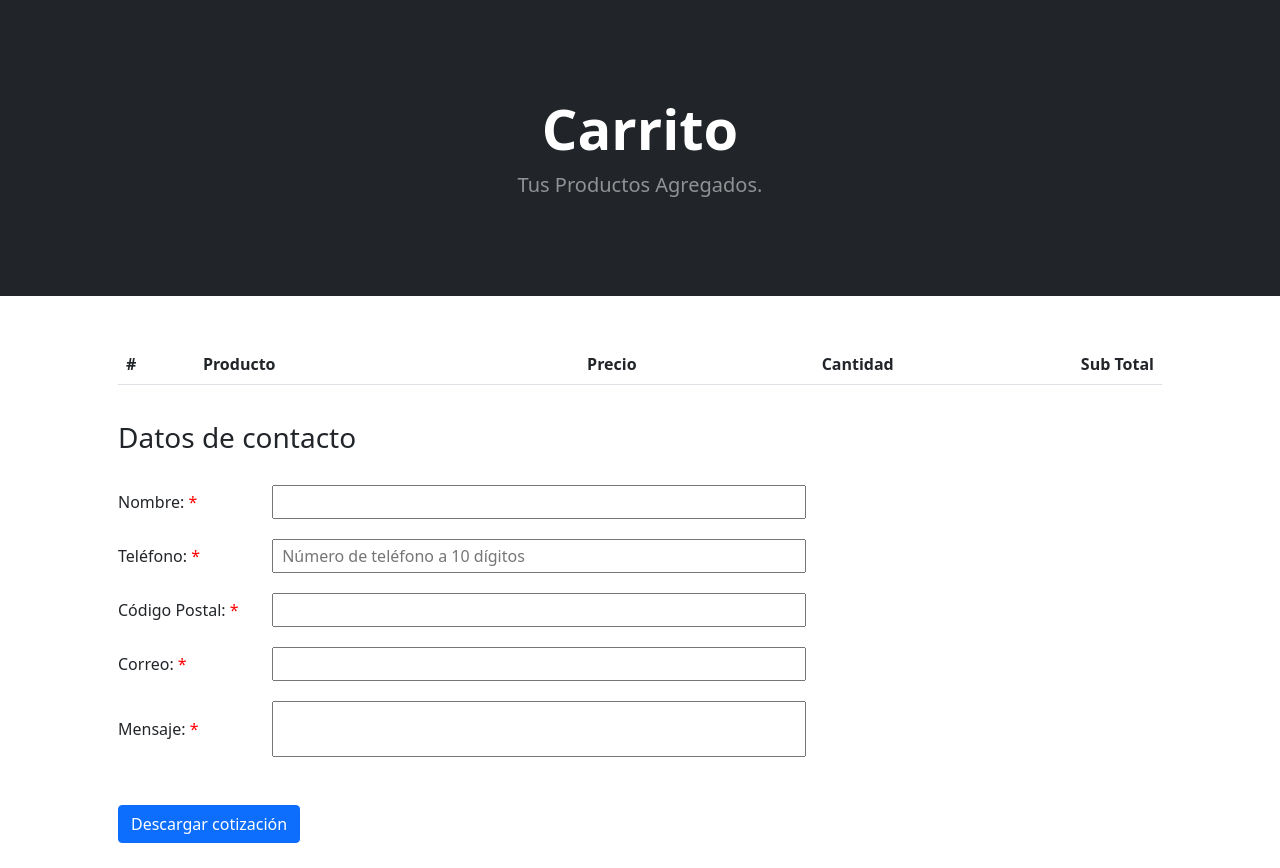
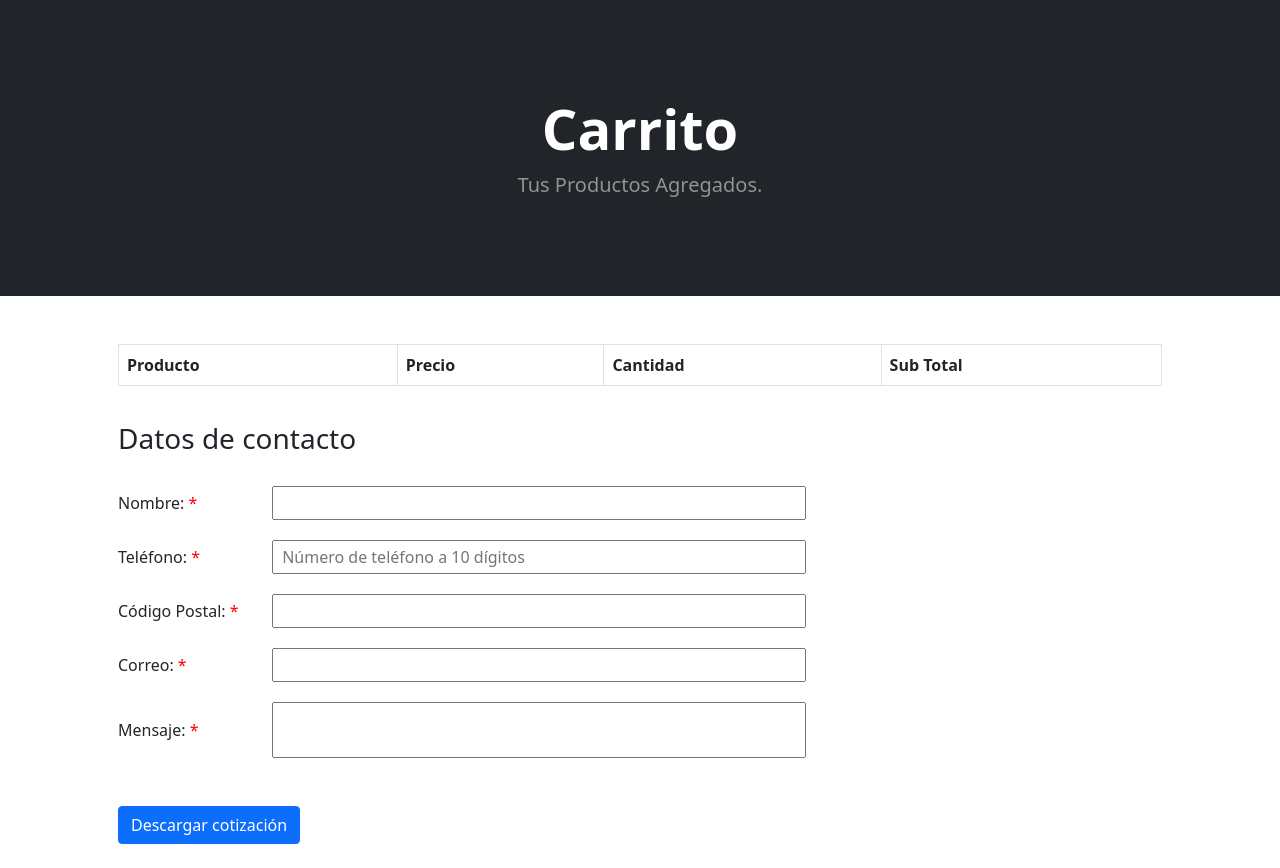
Before and after one commit to ar8enis/Venta, a PHP site: page /carrito.php in a window 1280 px wide. Shown: the part 57-925 px from the top of the page. Run offline with PHP 8.4, Linux system fonts and the light colour scheme; lists and menus that the app fills with data are empty; some libraries are stand-ins or nearby versions.

Commit message:
PDF
Cambios en el layout de la cotización y ajustes en la vista "Carrito".

```diff
--- a/Config/conexion.php
+++ b/Config/conexion.php
@@ -1,7 +1,7 @@
 <?php
     $host = "localhost";
     $user = "root";
-    $clave = "Bb208132#";
+    $clave = "";
     $bd = "refrigeracionypr_card";
     $conexion = mysqli_connect($host,$user,$clave,$bd);
     if (mysqli_connect_errno()){
--- a/assets/css/estilos.css
+++ b/assets/css/estilos.css
@@ -59,3 +59,11 @@ right: 20px;
     width: calc(100% - 130px);
     resize: none;
 }
+
+input[type=number]::-webkit-inner-spin-button,
+input[type=number]::-webkit-outer-spin-button {
+  -webkit-appearance: none;
+  margin: 0;
+}
+
+input[type=number] { -moz-appearance:textfield; }
--- a/assets/js/cotización.js
+++ b/assets/js/cotización.js
@@ -3,6 +3,9 @@ const MXNCurrency = new Intl.NumberFormat('es-MX', {
     style: 'currency',
     currency: 'MXN'
 });
+
+var pageCounter = 1;
+var tableLength = 0;
 
 //? SE EJECUTA AL CARGAR EL DOM
 window.addEventListener('DOMContentLoaded', async () => {
@@ -61,11 +64,10 @@ const quotationDownload = async e => {
             lineColor: [0, 0, 0],
         },
         columnStyles: {
-            0: { cellWidth: 10 },
-            1: { cellWidth: 120 },
-            2: { cellWidth: 20, halign: 'left' },
-            3: { cellWidth: 20, halign: 'left' },
-            4: { cellWidth: 20, halign: 'left' },
+            0: { cellWidth: 100, halign: 'left' },
+            1: { cellWidth: 30, halign: 'left' },
+            2: { cellWidth: 30, halign: 'left' },
+            3: { cellWidth: 30, halign: 'left' },
         },
         headStyles: {
             font: 'helvetica',
@@ -89,7 +91,12 @@ const quotationDownload = async e => {
         },
         didDrawPage: function () {
             quotationLayout(doc, customer_name, customer_phone, customer_mail, customer_postal_code, folio);
-        }
+        },
+        willDrawCell: function (data) {
+            if ((data.column.index === 0 || data.column.index === 3) && data.row.section === 'body' && data.row.index === tableLength) {
+                doc.setFontStyle('bold');
+            }
+        },
     });
 
     const blob = doc.output('blob');
@@ -101,7 +108,7 @@ const quotationDownload = async e => {
         return;
     }
 
-    sendMail(customer_name, customer_phone, customer_mail, customer_message, customer_postal_code, folio);
+    sendMail(customer_name, customer_phone, customer_mail, customer_message, customer_postal_code, folio, table);
 
     window.open(doc.output('bloburl'), '_blank', "toolbar=no,status=no,menubar=no,scrollbars=no,resizable=no,modal=yes,top=200,left=500,width=1200,height=900");
 
@@ -112,10 +119,12 @@ const quotationLayout = (doc, name, phone, email, postal, folio) => {
 
     const img = new Image();
     const quotationFolio = `COT000${folio}`;
+    const currentDate = dayjs(Date.now());
+    const limitDate = currentDate.add(5, 'day');
 
     //? DATOS DE LA EMPRESA
     img.src = '../assets/img/logo.jpg';
-    doc.addImage(img, 'JPG', 10, 3, 51, 56);
+    doc.addImage(img, 'JPG', 9, 3, 51, 58);
 
     doc.setFontSize(14);
     doc.setFontStyle('bold');
@@ -126,10 +135,9 @@ const quotationLayout = (doc, name, phone, email, postal, folio) => {
     doc.text(200, 15, 'Los expertos en refrigeración.', 'right');
 
     doc.setFontSize(10);
-    doc.setFontStyle('normal');
-    doc.text(10, 65, 'Calle Menorca #31 Fracc. Galaxias de Almecatla', 'left');
-    doc.text(10, 70, 'Cuautlancingo, Puebla.', 'left');
-    doc.text(10, 75, 'CP: 72713', 'left');
+    // doc.text(10, 65, 'Calle Menorca #31 Fracc. Galaxias de Almecatla', 'left');
+    doc.text(10, 65, 'Cuautlancingo, Puebla.', 'left');
+    doc.text(10, 70, 'Código Postal: 72713', 'left');
 
     doc.setFontStyle('bold');
     doc.text(10, 85, 'Teléfono:', 'left');
@@ -150,22 +158,27 @@ const quotationLayout = (doc, name, phone, email, postal, folio) => {
     doc.text(28, 95, 'ventasrefrigeracion@refrigeracionyproyectossanantonio.com', 'left');
 
     //? DATOS DEL CLIENTE
-
     doc.setFontSize(12);
     doc.setFontStyle('bold');
     doc.text(200, 50, quotationFolio, 'right');
 
     doc.setFontSize(10);
     doc.text(200, 60, 'Cliente', 'right');
-
     doc.setFontStyle('normal');
     doc.text(200, 65, `Nombre: ${name.trim()}`, 'right');
     doc.text(200, 70, `Tel. ${phone.trim()}`, 'right');
     doc.text(200, 75, `Correo: ${email.trim()}`, 'right');
     doc.text(200, 80, `C.P. ${postal.trim()}`, 'right');
 
-    doc.text(10, 290, 'Quedo atento a cualquier comentario o duda que tenga acerca de mis productos o servicios', 'left');
+    doc.setFontSize(8);
+    doc.text(200, 91, `Fecha de expedición: ${currentDate.format('DD/MM/YYYY')}`, 'right');
+    doc.text(200, 95, `Fecha de vigencia: ${limitDate.format('DD/MM/YYYY')}`, 'right');
 
+    doc.setFontSize(9);
+    doc.text(10, 293, 'Quedo atento a cualquier comentario o duda que tenga acerca de mis productos o servicios', 'left');
+    doc.text(200, 293, `${pageCounter}`, 'right');
+
+    pageCounter++;
 }
 
 //* CONTRUCCIÓN DE LA TABLA HTML EN LA VISTA CARRITO
@@ -208,7 +221,6 @@ const createQuotationTable = () => {
                     let html = '';
                     groupedProducts.forEach(element => {
 
-                        const productId = element[1][0].id;
                         const productName = element[0];
                         const productPrice = parseInt(element[1][0].precio);
                         const productQuantity = element[1].length;
@@ -216,7 +228,6 @@ const createQuotationTable = () => {
 
                         html += `
                                 <tr>
-                                    <td>${productId}</td>
                                     <td>${productName}</td>
                                     <td style="text-align: right">${MXNCurrency.format(productPrice)}</td>
                                     <td style="text-align: right">${productQuantity}</td>
@@ -226,11 +237,12 @@ const createQuotationTable = () => {
                         totalArray.push(productSubTotal);
                     });
 
+                    tableLength = totalArray.length;
                     const total = totalArray.reduce((acc, current) => { return acc + current }, 0);
 
                     html += `
                                 <tr>
-                                    <td colspan="4" style="font-weight: bolder; border-top: 2px solid #000;">TOTAL</td>
+                                    <td colspan="3" style="font-weight: bolder; border-top: 2px solid #000;">TOTAL</td>
                                     <td style="font-weight: bolder; border-top: 2px solid #000;text-align: right">${MXNCurrency.format(total)}</td>
                                 </tr>`;
 
@@ -298,6 +310,34 @@ const getFolioSequence = async () => {
 // ? ENVIAMOS EL CORREO CON LOS DATOS DEL CLIENTE Y EL PDF DE LA COTIZACIÓN COMO ARCHIVO ADJUNTO
 const sendMail = async (name, phone, mail, message, postal, folio) => {
 
+    const tableString = document.getElementById("tabla_contenedor").innerHTML;
+    const emailHtmlBody = `<div style='display: flex; flex-direction: column; width: 100%; margin-top: 10px'>
+                            <h4>Datos del cliente</h4>
+                            <div style="display: flex; width: 100%; flex-direction: column; justify-content: flex-start; align-items: flex-start; gap: 30px; margin-bottom: 30px;">
+                                <div style="display: flex; flex-direction: row; gap: 20px; margin-bottom: 8px;">
+                                    <label style="font-weight: bold; width: 120px;">Nombre:</label>
+                                    <span>${name}</span>
+                                </div>
+                                <div style="display: flex; flex-direction: row; gap: 20px; margin-bottom: 8px;">
+                                    <label style="font-weight: bold; width: 120px;">Teléfono:</label>
+                                    <span>${phone}</span>
+                                </div>
+                                <div style="display: flex; flex-direction: row; gap: 20px; margin-bottom: 8px;">
+                                    <label style="font-weight: bold; width: 120px;">Correo:</label>
+                                    <span>${mail}</span>
+                                </div>
+                                <div style="display: flex; flex-direction: row; gap: 20px; margin-bottom: 8px;">
+                                    <label style="font-weight: bold; width: 120px;">Código Postal:</label>
+                                    <span>${postal}</span>
+                                </div>
+                                <div style="display: flex; flex-direction: row; gap: 20px; margin-bottom: 8px;">
+                                    <label style="font-weight: bold; width: 120px;">Mensaje:</label>
+                                    <span>${message}</span>
+                                </div>
+                            </div>
+                            ${tableString}
+                        </div>`;
+
     $.ajax({
         url: 'assets/php/send_mail.php',
         type: 'POST',
@@ -308,6 +348,7 @@ const sendMail = async (name, phone, mail, message, postal, folio) => {
             mail: mail,
             message: message,
             folio: folio,
+            quotation: emailHtmlBody.trim()
         },
         error: function (error) {
             console.error(error);
@@ -320,6 +361,7 @@ const sendMail = async (name, phone, mail, message, postal, folio) => {
 const savePdf = async (blob, folio) => {
 
     const form = new FormData();
+
     form.append('pdf', blob);
     form.append('filename', `COT000${folio}`);
 
--- a/assets/php/create_pdf_file.php
+++ b/assets/php/create_pdf_file.php
@@ -7,4 +7,5 @@
     $filename = $_POST['filename'];
 
     move_uploaded_file($_FILES['pdf']['tmp_name'], $_SERVER['DOCUMENT_ROOT'] . '/assets/pdf/' . $filename . '.pdf');
+
 ?>
--- a/carrito.php
+++ b/carrito.php
@@ -21,7 +21,8 @@ require_once "config/config.php";
     <script src="https://unpkg.com/jspdf@1.5.3/dist/jspdf.min.js"></script>
     <!-- JSPDF AUTOTABLE -->
     <script src="https://unpkg.com/jspdf-autotable@3.5.3/dist/jspdf.plugin.autotable.js"></script>
-    <!--  -->
+    <!-- DAYJS -->
+    <script src="https://cdnjs.cloudflare.com/ajax/libs/dayjs/1.11.10/dayjs.min.js"></script>
 
 </head>
 
@@ -50,20 +51,17 @@ require_once "config/config.php";
         <div class="container px-4 px-lg-5">
             <div class="row">
                 <div class="col-md-12">
-                    <div class="table-responsive">
-                        <table id="tabla_productos" class="table table-hover">
+                    <div class="table-responsive" id="tabla_contenedor">
+                        <table id="tabla_productos" class="table table-hover table-bordered" style="width: 100%">
                             <thead>
                                 <tr>
-                                    <th>#</th>
-                                    <th>Producto</th>
-                                    <th style="text-align: right">Precio</th>
-                                    <th style="text-align: right">Cantidad</th>
-                                    <th style="text-align: right">Sub Total</th>
+                                    <th style="text-align: left">Producto</th>
+                                    <th style="text-align: left">Precio</th>
+                                    <th style="text-align: left">Cantidad</th>
+                                    <th style="text-align: left">Sub Total</th>
                                 </tr>
                             </thead>
-                            <tbody id="tblCarrito">
-
-                            </tbody>
+                            <tbody id="tblCarrito"></tbody>
                         </table>
                     </div>
                 </div>
@@ -75,11 +73,11 @@ require_once "config/config.php";
                     </div>
                     <div class="mt-20 contact-form-item">
                         <label aria-required for="customer_phone">Teléfono:</label>
-                        <input placeholder="Número de teléfono a 10 dígitos" id="customer_phone" type="tel" pattern="[0-9]{10}" max="10">
+                        <input placeholder="Número de teléfono a 10 dígitos" id="customer_phone" type="number" pattern="[0-9]{10}" max="10">
                     </div>
                     <div class="mt-20 contact-form-item">
                         <label aria-required for="customer_postal_code">Código Postal:</label>
-                        <input id="customer_postal_code" type="tel" pattern="[0-9]{5}" max="5">
+                        <input id="customer_postal_code" type="number" pattern="[0-9]{5}" max="5">
                     </div>
                     <div class="mt-20 contact-form-item">
                         <label aria-required for="customer_mail">Correo:</label>
```
Also changed, not shown: Admin/productos.php (+8 -1 lines), assets/php/send_mail.php (+12 -9 lines), 6 other files.
